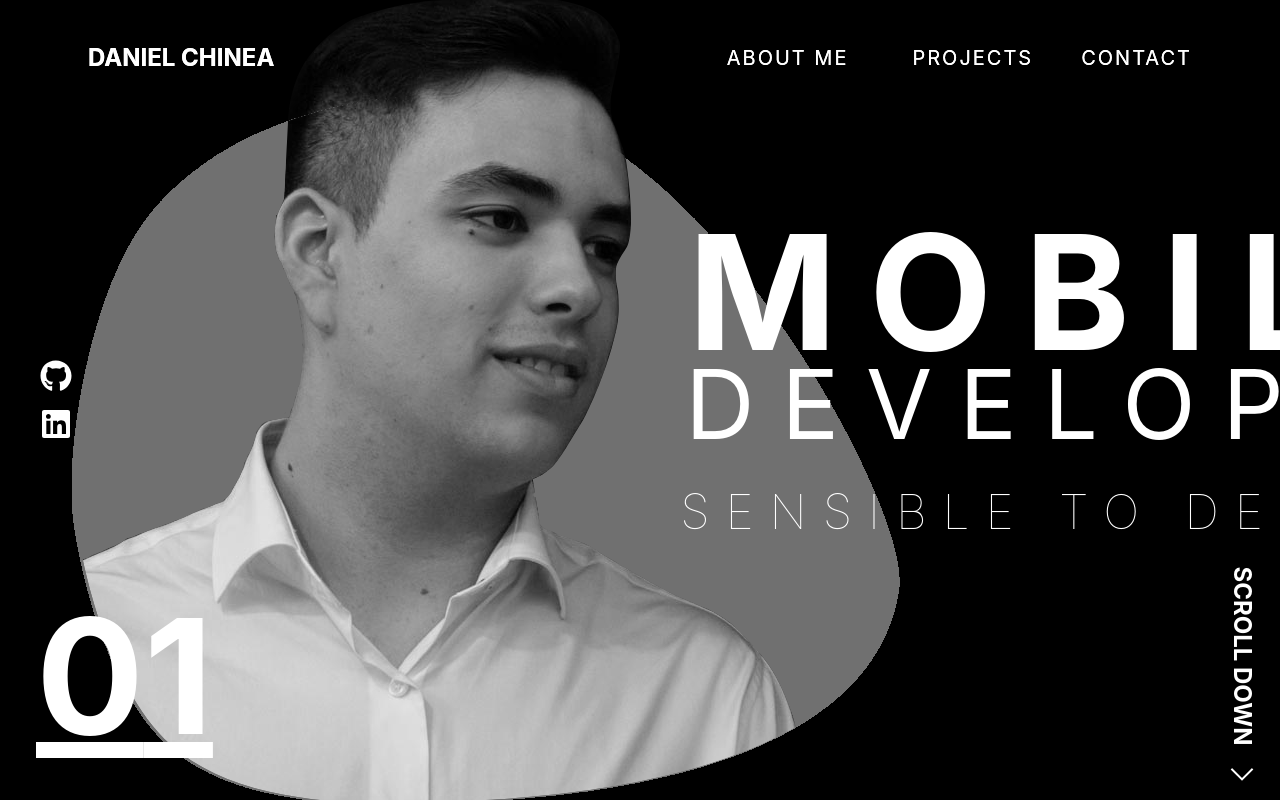
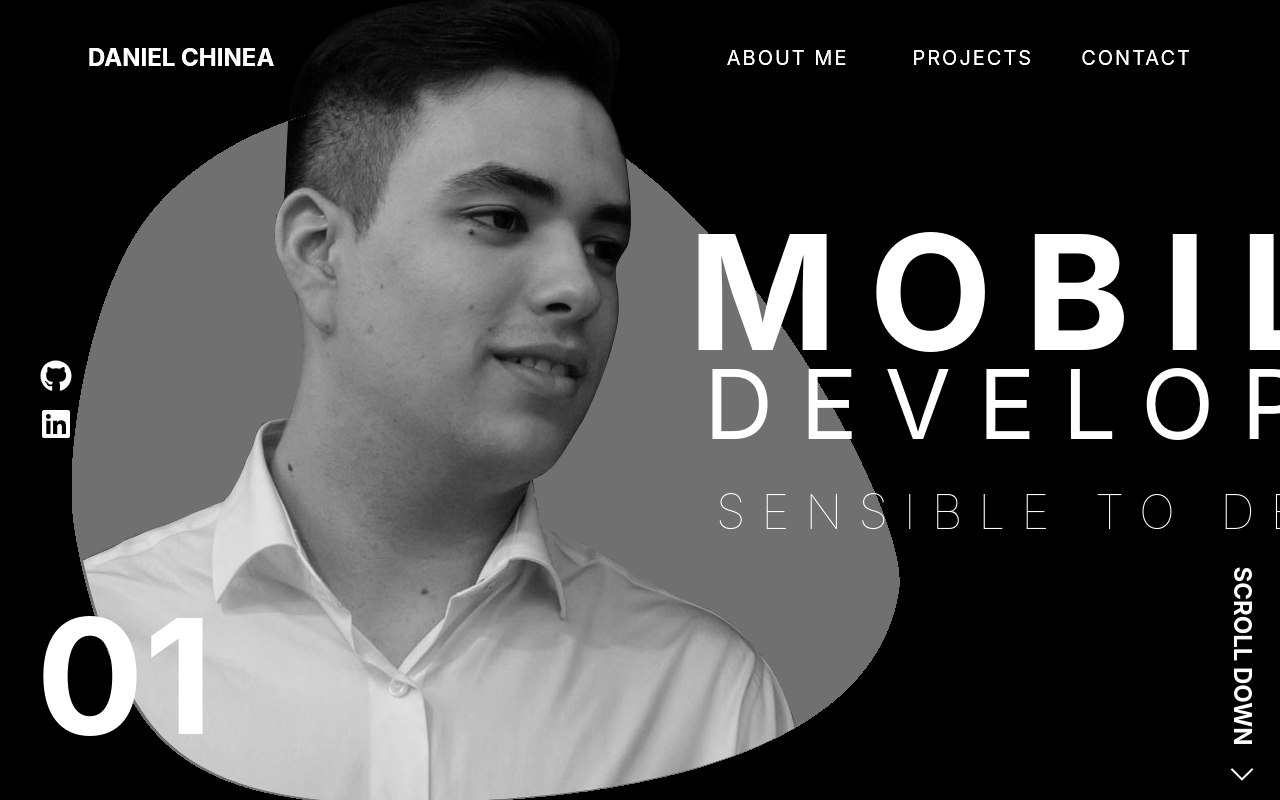
Before and after one commit to DanielChineaDev/WebPorfolio, a Next.js app: page / in a window 1280 px wide. Built offline with nearby package versions, Linux system fonts and the light colour scheme.

Commit message:
Coomit to merge brand on main

```diff
--- a/package.json
+++ b/package.json
@@ -14,7 +14,8 @@
     "react": "^18.3.1",
     "react-dom": "^18.3.1",
     "react-intersection-observer": "^9.10.3",
-    "react-scroll": "^1.9.0"
+    "react-scroll": "^1.9.0",
+    "react-simple-typewriter": "^5.0.1"
   },
   "devDependencies": {
     "@types/node": "^20",
--- a/src/app/page.tsx
+++ b/src/app/page.tsx
@@ -27,7 +27,7 @@ const Home: React.FC = () => {
       isThrottled = true;
       setTimeout(() => {
         isThrottled = false;
-      }, 1100); // Aumenta el tiempo de throttling para evitar cambios rápidos
+      }, 800); // Aumenta el tiempo de throttling para evitar cambios rápidos
     };
 
     window.addEventListener("wheel", handleScroll, { passive: false });
--- a/src/components/HeroSection.tsx
+++ b/src/components/HeroSection.tsx
@@ -1,9 +1,11 @@
+import React from "react";
 import Image from "next/image";
+import { Typewriter } from "react-simple-typewriter";
 import styles from "@/styles/HeroSection.module.css";
 
 const HeroSection: React.FC = () => {
   return (
-    <div className={` flex justify-center items-center`}>
+    <div className={`flex justify-center items-center`}>
       <div className={styles.container}>
         <div className={styles.imageContainer}>
           <Image
@@ -15,9 +17,39 @@ const HeroSection: React.FC = () => {
           />
         </div>
         <div className={styles.textContainer}>
-          <h1 className={`${styles.title} font-bold`}>Mobile</h1>
-          <h2 className={styles.developer}>Developer</h2>
-          <h3 className={styles.subtitle}>Sensible to details</h3>
+          <h1 className={`${styles.title} font-bold`}>
+            <Typewriter
+              words={["Mobile"]}
+              loop={true}
+              cursor
+              cursorStyle="_"
+              typeSpeed={150}
+              deleteSpeed={50}
+              delaySpeed={2000}
+            />
+          </h1>
+          <h2 className={styles.developer}>
+            <Typewriter
+              words={["Developer"]}
+              loop={true}
+              cursor
+              cursorStyle="_"
+              typeSpeed={150}
+              deleteSpeed={50}
+              delaySpeed={5000}
+            />
+          </h2>
+          <h3 className={styles.subtitle}>
+            <Typewriter
+              words={["Sensible to details"]}
+              loop={false}
+              cursor
+              cursorStyle="_"
+              typeSpeed={150}
+              deleteSpeed={50}
+              delaySpeed={7000}
+            />
+          </h3>
         </div>
       </div>
     </div>
--- a/src/components/PageIndicator.tsx
+++ b/src/components/PageIndicator.tsx
@@ -1,6 +1,6 @@
 "use client";
 
-import React from "react";
+import React, { useEffect, useState } from "react";
 import styles from "@/styles/PageIndicator.module.css";
 
 interface PageIndicatorProps {
@@ -8,9 +8,23 @@ interface PageIndicatorProps {
 }
 
 const PageIndicator: React.FC<PageIndicatorProps> = ({ currentPage }) => {
+  const [displayedPage, setDisplayedPage] = useState(currentPage);
+  const [fadeClass, setFadeClass] = useState(styles.fadeIn);
+
+  useEffect(() => {
+    setFadeClass(styles.fadeOut);
+    const timer = setTimeout(() => {
+      setDisplayedPage(currentPage);
+      setFadeClass(styles.fadeIn);
+    }, 500); // Duración de la animación fadeOut
+
+    return () => clearTimeout(timer);
+  }, [currentPage]);
+
   return (
-    <div className={styles.pageIndicator}>
-      <span>0{currentPage}</span>
+    <div className={`${styles.pageIndicator}`}>
+      <span>0</span>
+      <span className={`${fadeClass}`}>{displayedPage}</span>
     </div>
   );
 };
--- a/src/styles/HeroSection.module.css
+++ b/src/styles/HeroSection.module.css
@@ -1,20 +1,32 @@
+@keyframes fadeInScale {
+  0% {
+    opacity: 0;
+    transform: scale(0.8);
+  }
+  100% {
+    opacity: 1;
+    transform: scale(1);
+  }
+}
+
 .container {
   display: flex;
   align-items: center;
   justify-content: flex-start;
-   /* Alinea los elementos al inicio para facilitar la superposición */
-  min-width:fit-content;
+  min-width: fit-content;
   height: 100vh;
-  padding: 0 4rem; /* Agrega un margen para los bordes */
+  padding: 0 4rem;
   position: relative;
   z-index: 0;
 }
 
 .imageContainer {
-  flex: 0 0 auto; /* Evita que la imagen cambie de tamaño */
+  flex: 0 0 auto;
   position: relative;
   z-index: 1;
-  margin: 0 auto; /* Ajusta este valor para superponer el texto */
+  opacity: 0; /* Inicia oculto */
+  margin: 0 auto;
+  animation: fadeInScale 1s ease forwards 0.5s;
 }
 
 .textContainer {
@@ -24,10 +36,9 @@
   flex-direction: column;
   justify-content: center;
   display: flex;
-
   padding: 0rem;
-  z-index: 2; /* Asegura que el texto esté por encima de la imagen */
-  margin-left: -15rem; /* Ajusta este valor para superponer el texto */
+  z-index: 2;
+  margin-left: -15rem;
 }
 
 .title {
@@ -40,13 +51,13 @@
 .developer {
   font-size: 6rem;
   letter-spacing: 0.28em;
-  margin: 0; /* Elimina el margen para una alineación precisa */
-  padding-left: .9rem;
+  margin: 0;
+  padding-left: 0.9rem;
 }
 
 .subtitle {
   font-size: 3.01rem;
   letter-spacing: 0.33em;
   font-weight: 100;
-  padding-left: .54rem;
+  padding-left: 0.54rem;
 }
--- a/src/styles/PageIndicator.module.css
+++ b/src/styles/PageIndicator.module.css
@@ -1,11 +1,38 @@
+@keyframes fadeIn {
+  from {
+    opacity: 0;
+  }
+  to {
+    opacity: 1;
+  }
+}
+
+@keyframes fadeOut {
+  from {
+    opacity: 1;
+  }
+  to {
+    opacity: 0;
+  }
+}
+
 .pageIndicator {
   position: fixed;
   bottom: 20px;
   left: 20px;
   color: #fff;
-    margin: -1rem 1rem ;
+  margin: -1rem 1rem;
   font-size: 10rem;
   font-weight: bold;
+  opacity: 0; /* Inicia oculto */
   z-index: 2;
-    text-decoration: underline;
+  animation: fadeIn 1s ease forwards 0.5s;
 }
+
+.fadeIn {
+  animation: fadeIn 0.5s forwards;
+}
+
+.fadeOut {
+  animation: fadeOut 0.5s forwards;
+}
```
Also changed, not shown: react-typed.d.ts (added, +18 -0 lines), src/components/ScrollDownIndicator.tsx (+19 -5 lines), 1 other file (tests, documents, lock files or other folders). Lines whose indentation alone changed are shown as unchanged.
